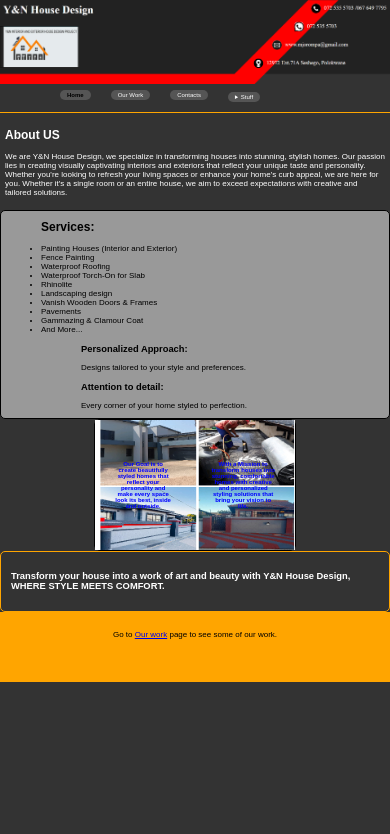
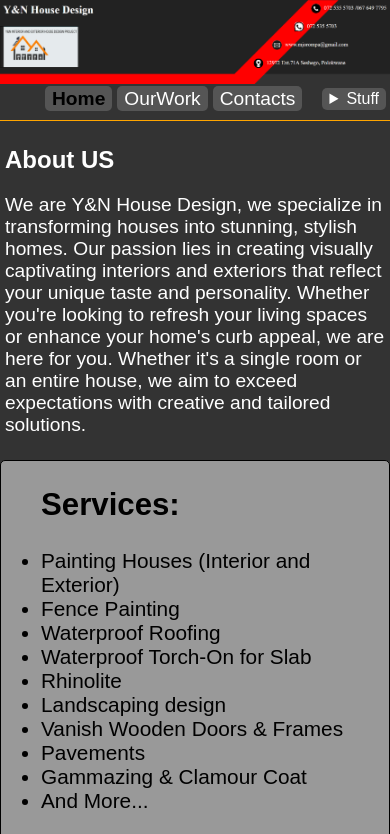
Before and after one commit to Tebogo220/Y-NHouseDesign, a plain HTML site: page index.html in a window 390 px wide. Shown: the top 834 px of the page. Drawn offline with Linux system fonts and the light colour scheme.

Commit message:
Update index.html

```diff
--- a/index.html
+++ b/index.html
@@ -23,11 +23,11 @@
 			}
 /*===================Nav Bar=========*/
 			#nav-bar{
-
+				margin: 0px;
 				display: flex;
 			}
 			#nav-bar li {
-				margin-left: 20px;
+				margin-left: 15px;
 				list-style: none;
 			}
 			#nav-bar li a{
@@ -179,10 +179,10 @@
 			}
 /*===============Screen Sizing================*/
 			@media only screen and (max-width: 1000px) {
-				#nav-bar{
+				.GoalandMission{
+					font-size: 0.9em;
+				}
 
-					font-size: 0.7em;
-				}
 				#img-container{
 					right: 5px;
 				}
@@ -196,9 +196,7 @@
 				}
 			}
 			@media only screen and (max-width: 685px){
-				body{
-				font-size: 0.7em;
-				}
+
 				#img-container{
 					top: 280px;
 					width: 300px;
@@ -206,32 +204,34 @@
 				}
 			}
 			@media only screen and (max-width: 425px){
-				body{
-				font-size: 0.5em;
+				#about-us p {
+				    font-size: 1.2em;
 				}
+			#nav-bar li {
+				margin-left: 5px;
+				list-style: none;
+				font-size: 1.2em;
+			}
 				#main-content{
 					padding: 0px;
 					margin: 0px;
+					font-size: 1.3em;
 				}
 				#img-container{
-					top: 200px;
-					width: 200px;
-					height: 130px;
+					width: 100%;
+					height: 450px;
 				}
+
 				.GoalandMission{
 					width: 100%;
 					height: 100%;
 					background-size: cover;
 					background-position: center;
 				}
-				.GoalandMission p{
-					font-size: 0.5em;
-				}
 			}
 			@media only screen and (max-width: 550px){
-				body{
-					font-size: 0.7;
-				}
+
+
 				#img-container{
 					position: static;
 					margin: 0px auto;
@@ -246,7 +246,7 @@
 			<img src="images/contacts.png" alt="headerBox" style="width: 100%; height: 100%; object-fit: cover;">
 			<ul id="nav-bar">
 				<li><a href="index.html"><span id="current">Home</span></a></li>
-				<li><a href="gallery.html">Our Work</a></li>
+				<li><a href="gallery.html">OurWork</a></li>
 				<li><a href="contact.html">Contacts</a></li>
 
 				<details>
```
